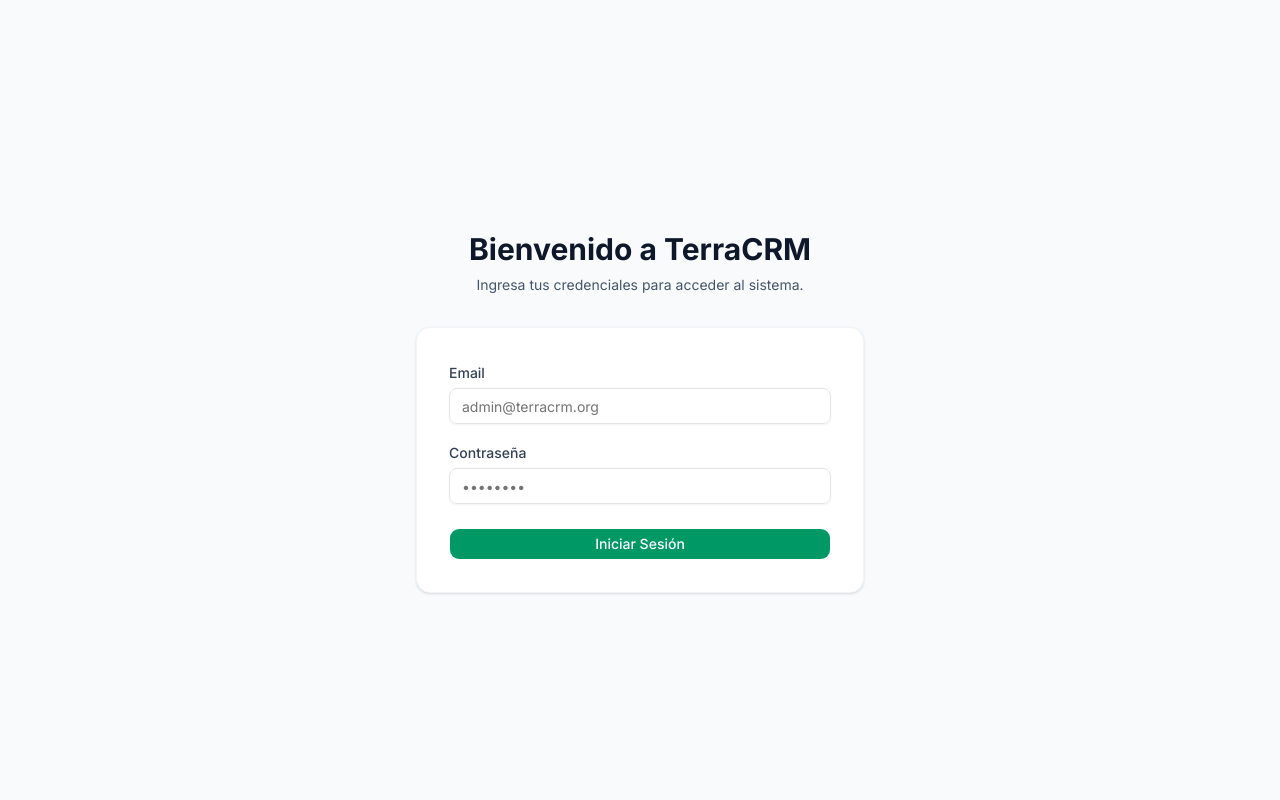
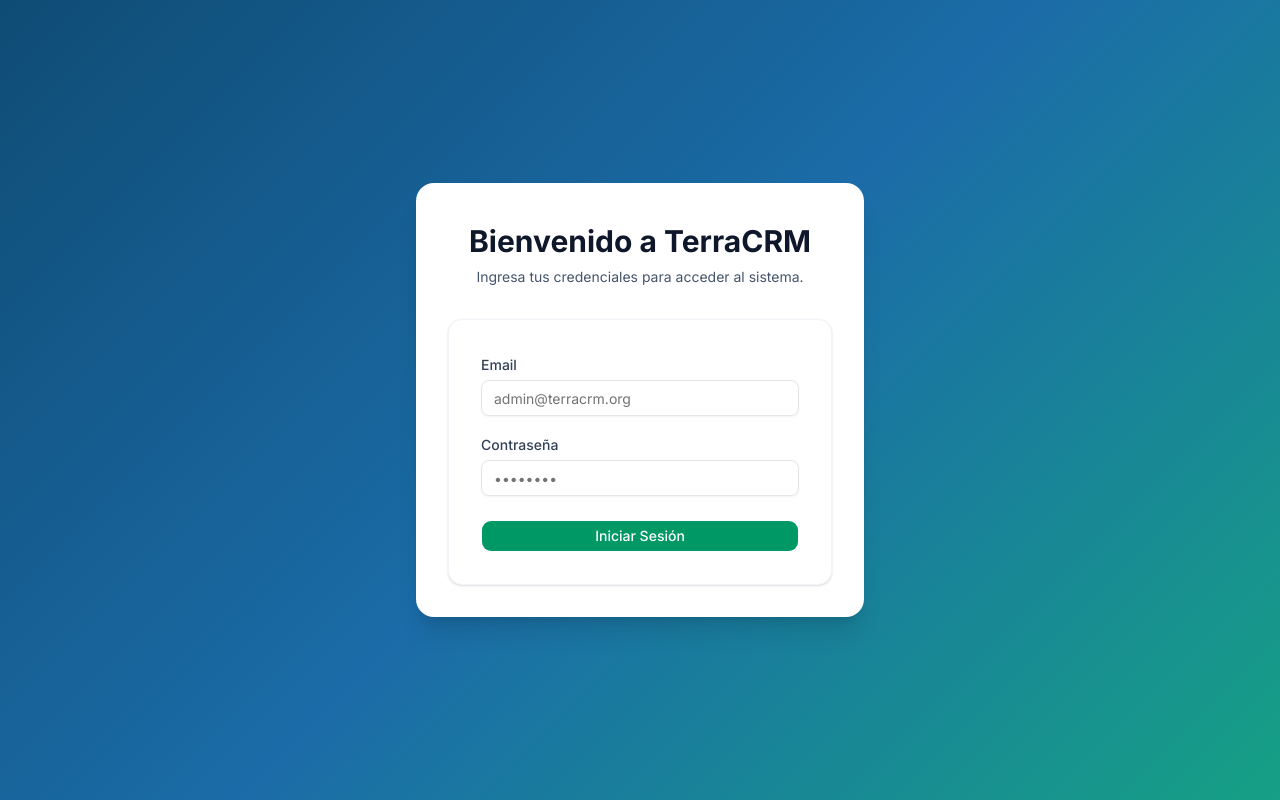
Before and after one commit to rayner178/terracrm, a Next.js app: page /en/login in a window 1280 px wide. Built offline with nearby package versions, Linux system fonts and the light colour scheme.

Commit message:
style: apply oceanic gradient to login page

```diff
--- a/src/app/[locale]/login/page.tsx
+++ b/src/app/[locale]/login/page.tsx
@@ -2,10 +2,16 @@ import { LoginForm } from "./login-form";
 
 export default function LoginPage() {
   return (
-    <div className="min-h-screen bg-slate-50 flex items-center justify-center p-4">
-      <div className="max-w-md w-full space-y-8">
+    <div
+      className="flex items-center justify-center p-4"
+      style={{
+        background: "linear-gradient(135deg, #0f4c75 0%, #1b6ca8 50%, #16a085 100%)",
+        minHeight: "100vh"
+      }}
+    >
+      <div className="max-w-md w-full bg-white rounded-2xl shadow-xl p-8 space-y-8">
         <div className="text-center">
-          <h2 className="mt-6 text-3xl font-bold text-slate-900">Bienvenido a TerraCRM</h2>
+          <h2 className="mt-2 text-3xl font-bold text-slate-900">Bienvenido a TerraCRM</h2>
           <p className="mt-2 text-sm text-slate-600">
             Ingresa tus credenciales para acceder al sistema.
           </p>
```
